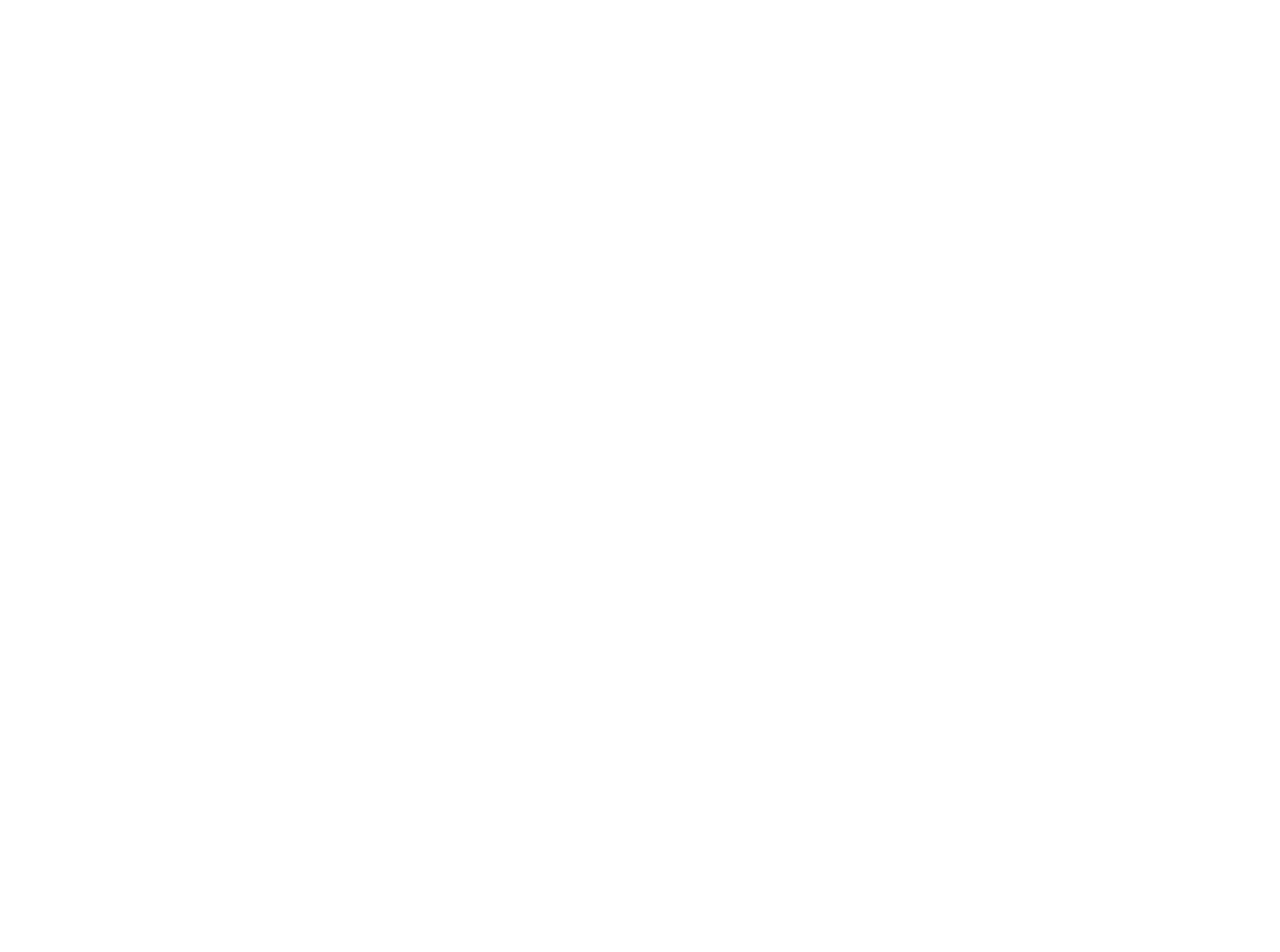
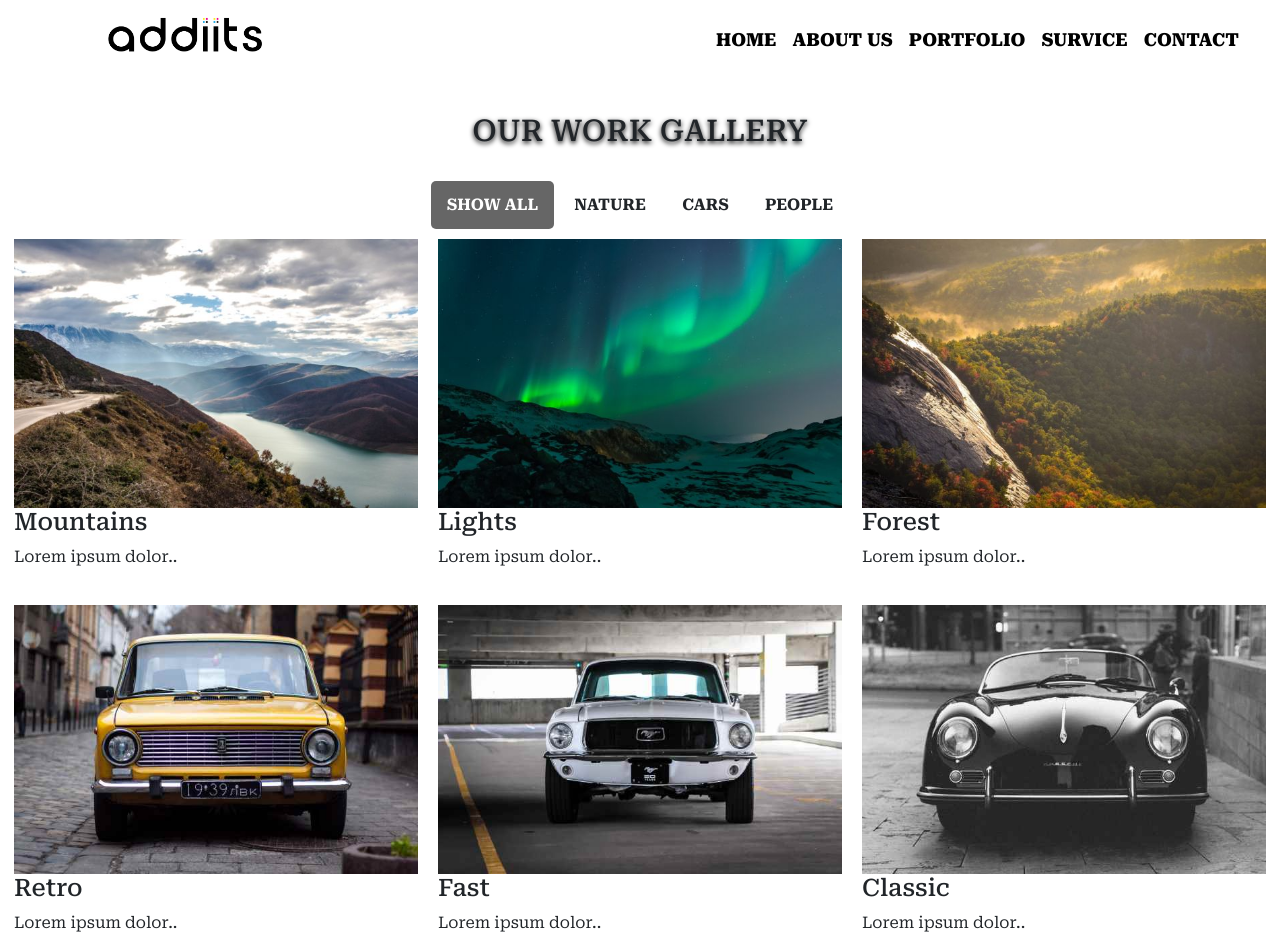
Before and after one commit to smsamrat/Responsive-bootstrap-5-template, a plain HTML site: page portfolio.html in a window 1280 px wide. Shown: the top 952 px of the page. Before the commit the page ends 800 px from the top, so only its background shows below. Drawn offline with nearby package versions, Linux system fonts and the light colour scheme.

Commit message:
working on portfolio section

```diff
--- /dev/null
+++ b/css/portfolio.css
@@ -0,0 +1,76 @@
+* {
+  box-sizing: border-box;
+}
+
+
+
+h1 {
+  font-size: 30px;
+  word-break: break-all;
+  text-align: center;
+  text-shadow: 0 2px 5px black;
+}
+
+#myBtnContainer{
+    text-align: center;
+}
+
+#myBtnContainer button{
+    text-transform: uppercase;
+    font-weight: 700;
+}
+
+.row {
+  margin: 8px -16px;
+}
+
+/* Add padding BETWEEN each column (if you want) */
+.row,
+.row > .column {
+  padding: 8px;
+}
+
+/* Create three equal columns that floats next to each other */
+.column {
+  float: left;
+  width: 33.33%;
+  display: none; /* Hide columns by default */
+}
+
+/* Clear floats after rows */
+.row:after {
+  content: "";
+  display: table;
+  clear: both;
+}
+
+/* Content */
+.content {
+  background-color: white;
+  padding: 10px;
+}
+
+/* The "show" class is added to the filtered elements */
+.show {
+  display: block;
+}
+
+/* Style the buttons */
+.btn {
+  border: none;
+  outline: none;
+  padding: 12px 16px;
+  background-color: white;
+  cursor: pointer;
+}
+
+/* Add a grey background color on mouse-over */
+.btn:hover {
+  background-color: #ddd;
+}
+
+/* Add a dark background color to the active button */
+.btn.active {
+  background-color: #666;
+   color: white;
+}
--- a/css/responsive.css
+++ b/css/responsive.css
@@ -5,9 +5,6 @@
 @media (min-width: 350px) {
     label.logo {
         padding: 0px 35px;
-        font-size: 50px;
-        line-height: 61px;
-        font-weight: 800;
     }
     .logo img {
         height: 37px;
@@ -223,6 +220,9 @@
     }
 
     /* survice section menu */
+    .survice-text{
+        padding-right: 0;
+      }
     .survice-menu ul li a {
         font-size: 18px;
         padding: 5px 40px;
--- a/css/style.css
+++ b/css/style.css
@@ -1,12 +1,15 @@
+@import url('https://fonts.googleapis.com/css2?family=Roboto+Serif:ital,wght@0,200;0,300;0,400;0,500;0,700;0,800;0,900;1,600&display=swap');
+
 * {
     padding: 0;
     margin: 0;
     list-style: none;
 }
 
-/* body .container {
-    background: #efe6e6;
-} */
+body{
+    font-family: 'Roboto Serif', sans-serif;
+    text-align: justify;
+}
 
 .container-fluid{
     padding: 0;
@@ -16,7 +19,6 @@
 nav {
     height: 80px;
     width: 100%;
-    background: #efe6e6;
 }
 
 label.logo {
--- a/css/survice.css
+++ b/css/survice.css
@@ -65,9 +65,10 @@
   display: flex;
   overflow: hidden;
 }
-.survice-details p{
-  padding-right: 10px;
+.survice-text{
+  padding-right: 15px;
 }
+
 
 
 .survice-details img {
--- a/portfolio.html
+++ b/portfolio.html
@@ -0,0 +1,184 @@
+<!DOCTYPE html>
+<html lang="en">
+    <head>
+        <meta charset="UTF-8">
+        <meta http-equiv="X-UA-Compatible" content="IE=edge">
+        <meta name="viewport" content="width=device-width, initial-scale=1.0">
+        <link href="https://cdn.jsdelivr.net/npm/bootstrap@5.0.2/dist/css/bootstrap.min.css" rel="stylesheet" integrity="sha384-EVSTQN3/azprG1Anm3QDgpJLIm9Nao0Yz1ztcQTwFspd3yD65VohhpuuCOmLASjC" crossorigin="anonymous">
+        <link rel="stylesheet" href="https://cdnjs.cloudflare.com/ajax/libs/font-awesome/4.7.0/css/font-awesome.min.css">
+        <link rel="stylesheet" href="css/style.css">
+        <link rel="stylesheet" href="css/portfolio.css">
+        <link rel="stylesheet" href="css/responsive.css">
+        <title>Document</title>
+    </head>
+    <body>
+
+        <nav class="navber-fixed-top">
+            <label class="logo">
+                <img src="assets/img/logo_dark.png" alt="">
+            </label>
+            <ul>
+                <li><a href="index.html">Home</a></li>
+                <li><a href="">About Us</a></li>
+                <li><a href="portfolio.html">Portfolio</a></li>
+                <li><a href="survice.html">Survice</a></li>
+                <li><a href="">Contact</a></li>
+            </ul>
+            <label id="icon">
+                <i class="fa fa-bars"></i>
+            </label>
+        </nav>
+
+        <div class="container-fluid">
+            <div class="row">
+                <div class="col-12">
+                    <h1 class="">OUR WORK GALLERY</h1>
+                </div>
+            </div>
+            <div class="row">
+                <div class="working-gallary">
+                    <div id="myBtnContainer">
+                        <button class="btn active" onclick="filterSelection('all')"> Show all</button>
+                        <button class="btn" onclick="filterSelection('nature')"> Nature</button>
+                        <button class="btn" onclick="filterSelection('cars')"> Cars</button>
+                        <button class="btn" onclick="filterSelection('people')"> People</button>
+                        </div>
+
+                        <!-- Portfolio Gallery Grid -->
+
+                        <div class="column nature">
+                            <div class="content">
+                            <img src="assets/img/mountains1.jpg" alt="Mountains" style="width:100%">
+                            <h4>Mountains</h4>
+                            <p>Lorem ipsum dolor..</p>
+                            </div>
+                        </div>
+                        <div class="column nature">
+                            <div class="content">
+                            <img src="assets/img/mountains2.jpg" alt="Lights" style="width:100%">
+                            <h4>Lights</h4>
+                            <p>Lorem ipsum dolor..</p>
+                            </div>
+                        </div>
+                        <div class="column nature">
+                            <div class="content">
+                            <img src="assets/img/mountains3.jpg" alt="Nature" style="width:100%">
+                            <h4>Forest</h4>
+                            <p>Lorem ipsum dolor..</p>
+                            </div>
+                        </div>
+
+                        <div class="column cars">
+                            <div class="content">
+                            <img src="assets/img/cars11.jpg" alt="Car" style="width:100%">
+                            <h4>Retro</h4>
+                            <p>Lorem ipsum dolor..</p>
+                            </div>
+                        </div>
+                        <div class="column cars">
+                            <div class="content">
+                            <img src="assets/img/cars22.jpg" alt="Car" style="width:100%">
+                            <h4>Fast</h4>
+                            <p>Lorem ipsum dolor..</p>
+                            </div>
+                        </div>
+                        <div class="column cars">
+                            <div class="content">
+                            <img src="assets/img/cars33.jpg" alt="Car" style="width:100%">
+                            <h4>Classic</h4>
+                            <p>Lorem ipsum dolor..</p>
+                            </div>
+                        </div>
+
+                        <div class="column people">
+                            <div class="content">
+                            <img src="assets/img/people1.jpg" alt="Car" style="width:100%">
+                            <h4>Girl</h4>
+                            <p>Lorem ipsum dolor..</p>
+                            </div>
+                        </div>
+                        <div class="column people">
+                            <div class="content">
+                            <img src="assets/img/people2.jpg" alt="Car" style="width:100%">
+                            <h4>Man</h4>
+                            <p>Lorem ipsum dolor..</p>
+                            </div>
+                        </div>
+                        <div class="column people">
+                            <div class="content">
+                            <img src="assets/img/people3.jpg" alt="Car" style="width:100%">
+                            <h4>Woman</h4>
+                            <p>Lorem ipsum dolor..</p>
+                            </div>
+                        </div>
+                        <!-- END GRID -->
+                    </div>
+
+                        <!-- END MAIN -->
+                </div>
+            </div>
+        </div>
+
+
+
+
+
+        <script src="https://ajax.googleapis.com/ajax/libs/jquery/3.5.1/jquery.min.js"></script>
+        <script src="https://cdn.jsdelivr.net/npm/@popperjs/core@2.9.2/dist/umd/popper.min.js" integrity="sha384-IQsoLXl5PILFhosVNubq5LC7Qb9DXgDA9i+tQ8Zj3iwWAwPtgFTxbJ8NT4GN1R8p" crossorigin="anonymous"></script>
+        <script src="https://cdn.jsdelivr.net/npm/bootstrap@5.0.2/dist/js/bootstrap.min.js" integrity="sha384-cVKIPhGWiC2Al4u+LWgxfKTRIcfu0JTxR+EQDz/bgldoEyl4H0zUF0QKbrJ0EcQF" crossorigin="anonymous"></script>
+        <script>
+            $(document).ready(function() {
+                $('#icon').click(function() {
+                    $('ul').toggleClass('show')
+                });
+            });
+
+        </script>
+
+        <script>
+            filterSelection("all")
+            function filterSelection(c) {
+              var x, i;
+              x = document.getElementsByClassName("column");
+              if (c == "all") c = "";
+              for (i = 0; i < x.length; i++) {
+                w3RemoveClass(x[i], "show");
+                if (x[i].className.indexOf(c) > -1) w3AddClass(x[i], "show");
+              }
+            }
+
+            function w3AddClass(element, name) {
+              var i, arr1, arr2;
+              arr1 = element.className.split(" ");
+              arr2 = name.split(" ");
+              for (i = 0; i < arr2.length; i++) {
+                if (arr1.indexOf(arr2[i]) == -1) {element.className += " " + arr2[i];}
+              }
+            }
+
+            function w3RemoveClass(element, name) {
+              var i, arr1, arr2;
+              arr1 = element.className.split(" ");
+              arr2 = name.split(" ");
+              for (i = 0; i < arr2.length; i++) {
+                while (arr1.indexOf(arr2[i]) > -1) {
+                  arr1.splice(arr1.indexOf(arr2[i]), 1);
+                }
+              }
+              element.className = arr1.join(" ");
+            }
+
+
+            // Add active class to the current button (highlight it)
+            var btnContainer = document.getElementById("myBtnContainer");
+            var btns = btnContainer.getElementsByClassName("btn");
+            for (var i = 0; i < btns.length; i++) {
+              btns[i].addEventListener("click", function(){
+                var current = document.getElementsByClassName("active");
+                current[0].className = current[0].className.replace(" active", "");
+                this.className += " active";
+              });
+            }
+            </script>
+    </body>
+</html>
```
Also changed, not shown: index.html (+3 -3 lines), survice.html (+4 -20 lines), assets/img/cars11.jpg (added), assets/img/cars22.jpg (added), assets/img/cars33.jpg (added), assets/img/mountains1.jpg (added), assets/img/mountains2.jpg (added), assets/img/mountains3.jpg (added), assets/img/people1.jpg (added), assets/img/people2.jpg (added), assets/img/people3.jpg (added).
